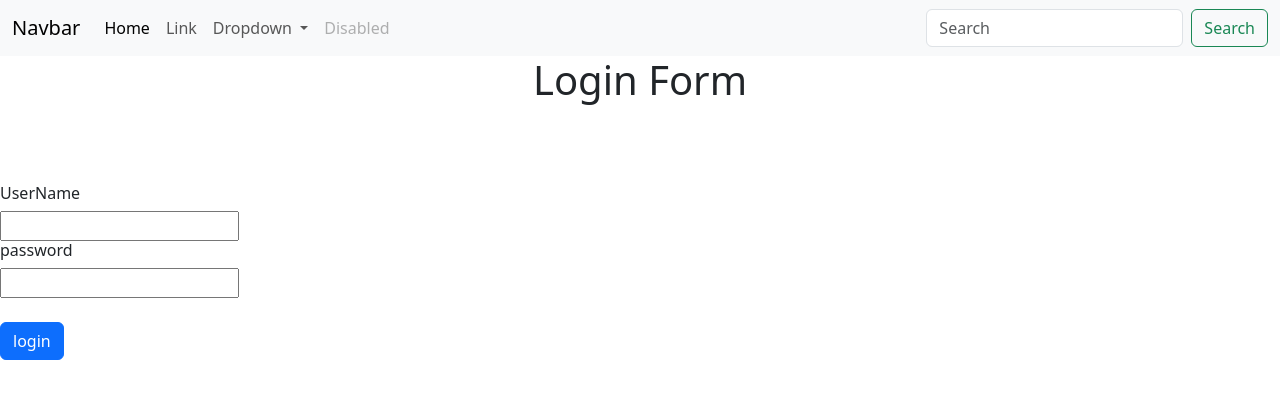
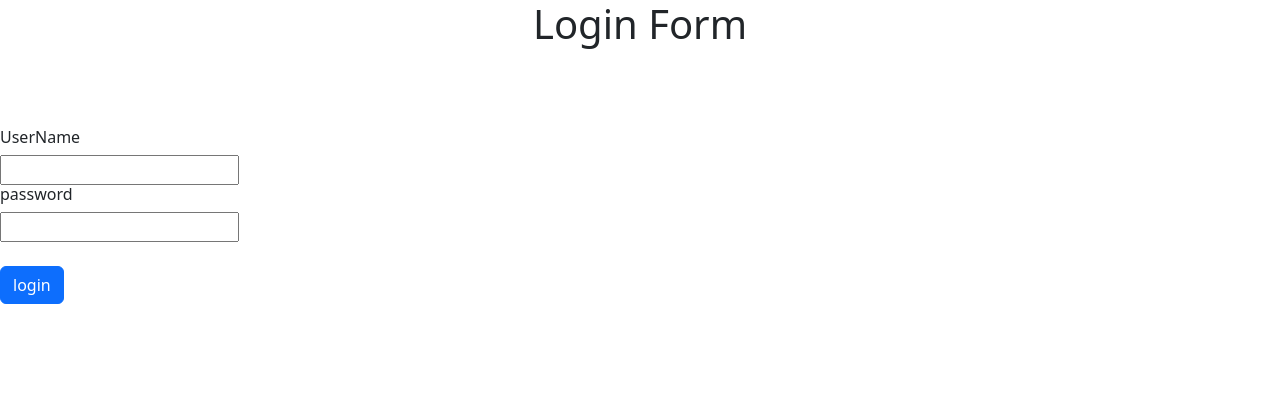
Before and after one commit to Gupta-Harshit0008/book-store-frontend, an Angular app: page /login in a window 1280 px wide. Shown: the top 398 px of the page. Built offline with nearby package versions, Linux system fonts and the light colour scheme.

Commit message:
navbar visible only after login

```diff
--- a/src/app/app.component.html
+++ b/src/app/app.component.html
@@ -1,2 +1,2 @@
-<app-navbar></app-navbar>
+<app-navbar *ngIf="isLoggedin"></app-navbar>
 <router-outlet />
--- a/src/app/app.component.ts
+++ b/src/app/app.component.ts
@@ -1,17 +1,33 @@
-import { Component } from '@angular/core';
+import { Component, OnInit } from '@angular/core';
 import { RouterOutlet } from '@angular/router';
 import { NavbarComponent } from "./navbar/navbar.component";
 import { BooksDisplayComponent } from './books-display/books-display.component';
 import { CarouselsComponent } from './carousels/carousels.component';
 import { FussionComponent } from "./fussion/fussion.component";
+import { CommonModule } from '@angular/common';
 
 @Component({
   selector: 'app-root',
   standalone: true,
-  imports: [RouterOutlet, NavbarComponent],
+  imports: [RouterOutlet, NavbarComponent,CommonModule],
   templateUrl: './app.component.html',
   styleUrl: './app.component.scss'
 })
-export class AppComponent {
+export class AppComponent implements OnInit{
   title = 'onlineBookStoreFrontend';
+  isLoggedin:boolean=false
+ngOnInit(): void {
+  this.isLoggedIn()
 }
+
+
+isLoggedIn(){
+  const userName=sessionStorage.getItem('user')
+if(userName != null){
+  this.isLoggedin=true
+}
+else{
+  this.isLoggedin=false;
+}
+}
+}
--- a/src/app/login/login.component.ts
+++ b/src/app/login/login.component.ts
@@ -19,9 +19,8 @@ export class LoginComponent {
 
   login(){
 if(this.userName=== 'harsh' ){
-  alert('loggedin')
-this.router.navigateByUrl('home')
-sessionStorage.setItem('user',this.userName)
+  sessionStorage.setItem('user',this.userName)
+  this.router.navigateByUrl('home')
 }
 else{
   alert('not loggedin')
--- a/src/app/navbar/navbar.component.html
+++ b/src/app/navbar/navbar.component.html
@@ -1,13 +1,13 @@
 <nav class="navbar navbar-expand-lg bg-body-tertiary">
     <div class="container-fluid">
-      <a class="navbar-brand" href="#">Navbar</a>
+      <a class="navbar-brand" routerLink="/home">Book Store</a>
       <button class="navbar-toggler" type="button" data-bs-toggle="collapse" data-bs-target="#navbarSupportedContent" aria-controls="navbarSupportedContent" aria-expanded="false" aria-label="Toggle navigation">
         <span class="navbar-toggler-icon"></span>
       </button>
       <div class="collapse navbar-collapse" id="navbarSupportedContent">
         <ul class="navbar-nav me-auto mb-2 mb-lg-0">
           <li class="nav-item">
-            <a class="nav-link active" aria-current="page" href="#">Home</a>
+            <a class="nav-link active" aria-current="page" routerLink="/home">Home</a>
           </li>
           <li class="nav-item">
             <a class="nav-link" href="#">Link</a>
--- a/src/app/navbar/navbar.component.ts
+++ b/src/app/navbar/navbar.component.ts
@@ -1,9 +1,11 @@
+import { CommonModule } from '@angular/common';
 import { Component } from '@angular/core';
+import { RouterLink } from '@angular/router';
 
 @Component({
   selector: 'app-navbar',
   standalone: true,
-  imports: [],
+  imports: [RouterLink],
   templateUrl: './navbar.component.html',
   styleUrl: './navbar.component.scss'
 })
```
